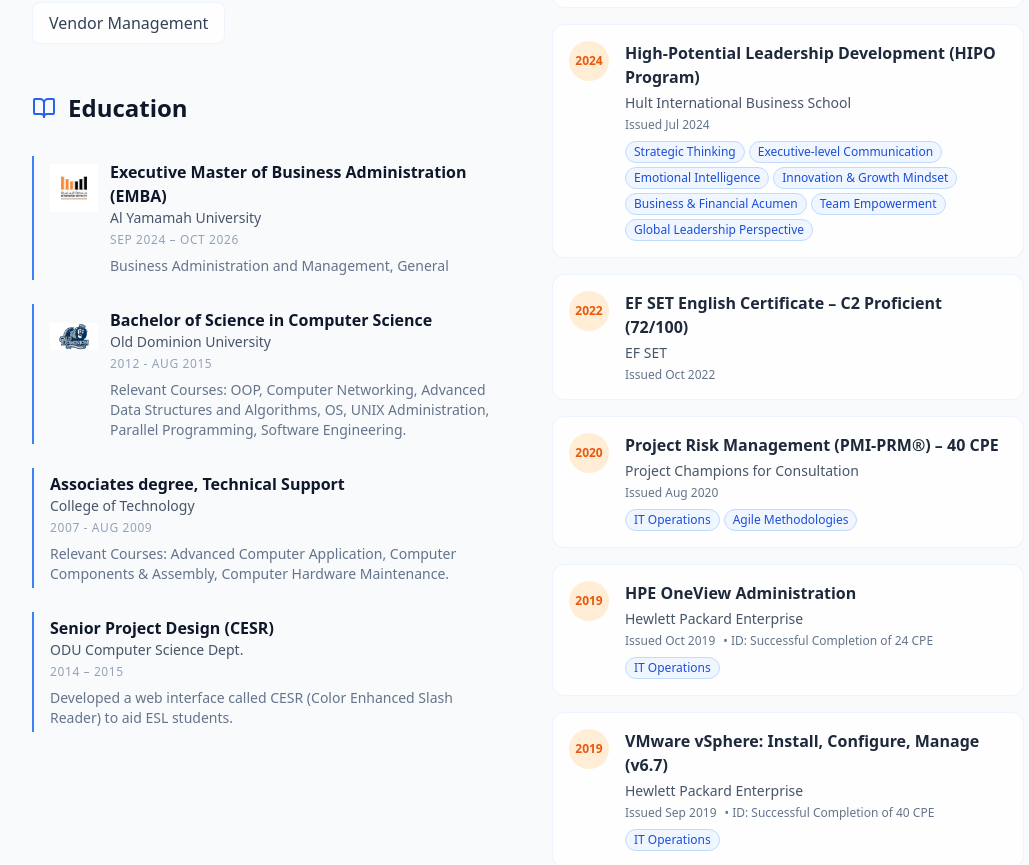
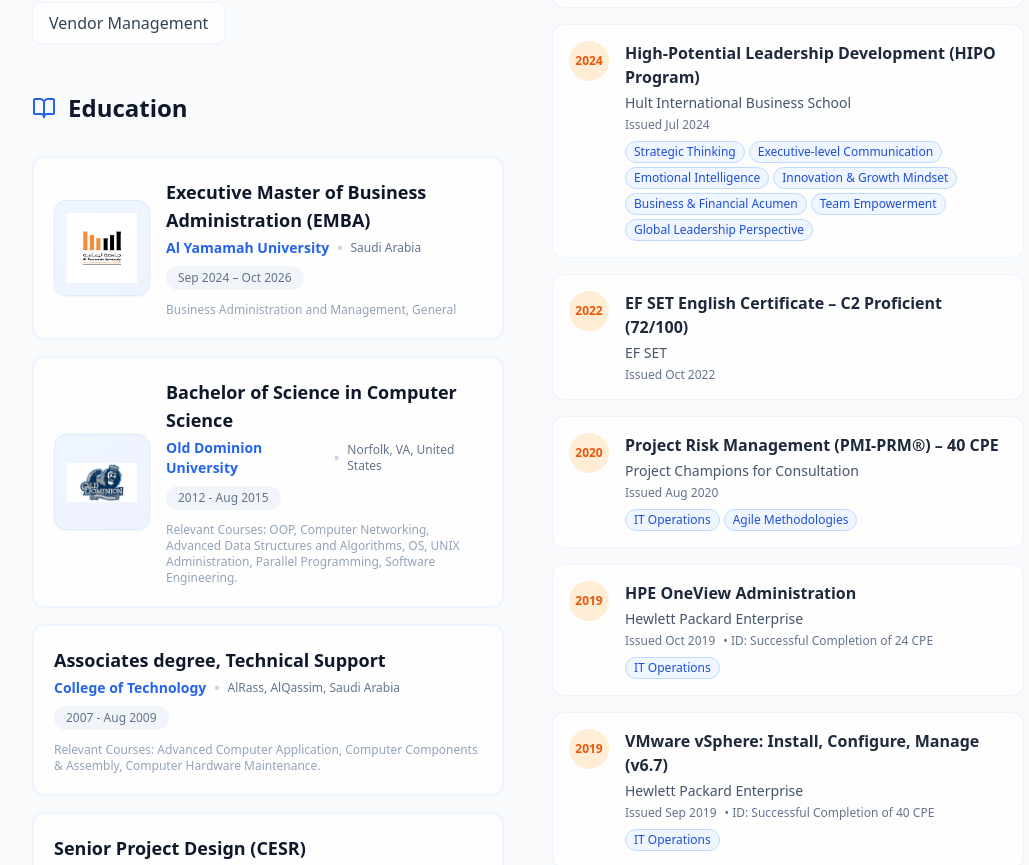
Before and after one commit to aalbattah/Ali_Profile, a React (Vite) app: page / in a window 1280 px wide. Shown: the part 7276-8141 px from the top of the page, without its empty margins (112-1141 px from the left). Built offline with nearby package versions, Linux system fonts and the light colour scheme.

Commit message:
Redesign education section with creative card layout and enhanced logo display

```diff
--- a/components/Skills.tsx
+++ b/components/Skills.tsx
@@ -28,16 +28,19 @@
               <BookOpen className="text-blue-600" />
               Education
             </h2>
-            <div className="space-y-6">
+            <div className="space-y-4">
               {RESUME_DATA.education.map((edu, idx) => (
-                <div key={idx} className="border-l-2 border-blue-500 pl-4 py-1">
-                  <div className="flex items-start gap-3">
+                <div
+                  key={idx}
+                  className="group relative bg-white/80 backdrop-blur-sm rounded-xl p-5 border-2 border-blue-100/50 hover:border-blue-300 hover:shadow-lg transition-all transform hover:scale-[1.02]"
+                >
+                  <div className="flex flex-col md:flex-row gap-4 items-start md:items-center">
                     {edu.logo && (
-                      <div className="flex-shrink-0 mt-1">
+                      <div className="flex-shrink-0 w-20 h-20 md:w-24 md:h-24 bg-gradient-to-br from-blue-50 to-indigo-50 rounded-xl p-3 flex items-center justify-center border border-blue-100 group-hover:border-blue-200 transition-all shadow-sm group-hover:shadow-md">
                         <img
                           src={`${import.meta.env.BASE_URL}images/${edu.logo}`}
                           alt={`${edu.institution} logo`}
-                          className="w-12 h-12 object-contain"
+                          className="w-full h-full object-contain"
                           onError={(e) => {
                             // Hide image if it doesn't exist
                             (e.target as HTMLImageElement).style.display = 'none';
@@ -45,13 +48,25 @@
                         />
                       </div>
                     )}
-                    <div className="flex-1">
-                      <h3 className="font-bold text-slate-900">{edu.degree}</h3>
-                      <div className="text-slate-600 text-sm mb-1">{edu.institution}</div>
-                      <div className="text-slate-400 text-xs uppercase tracking-wider">{edu.period}</div>
-                      {edu.details && (
-                        <p className="text-slate-500 text-sm mt-2">{edu.details.join(' ')}</p>
-                      )}
+                    <div className="flex-1 min-w-0">
+                      <h3 className="font-bold text-slate-900 text-lg mb-1 group-hover:text-blue-700 transition-colors">
+                        {edu.degree}
+                      </h3>
+                      <div className="text-blue-600 font-semibold text-sm mb-2 flex items-center gap-2">
+                        <span>{edu.institution}</span>
+                        <span className="text-slate-300">•</span>
+                        <span className="text-slate-500 font-normal text-xs">{edu.location}</span>
+                      </div>
+                      <div className="flex items-center gap-3 flex-wrap">
+                        <span className="text-slate-500 text-xs font-medium bg-slate-100 px-3 py-1 rounded-full">
+                          {edu.period}
+                        </span>
+                        {edu.details && edu.details.length > 0 && (
+                          <span className="text-slate-400 text-xs">
+                            {edu.details[0]}
+                          </span>
+                        )}
+                      </div>
                     </div>
                   </div>
                 </div>
```
